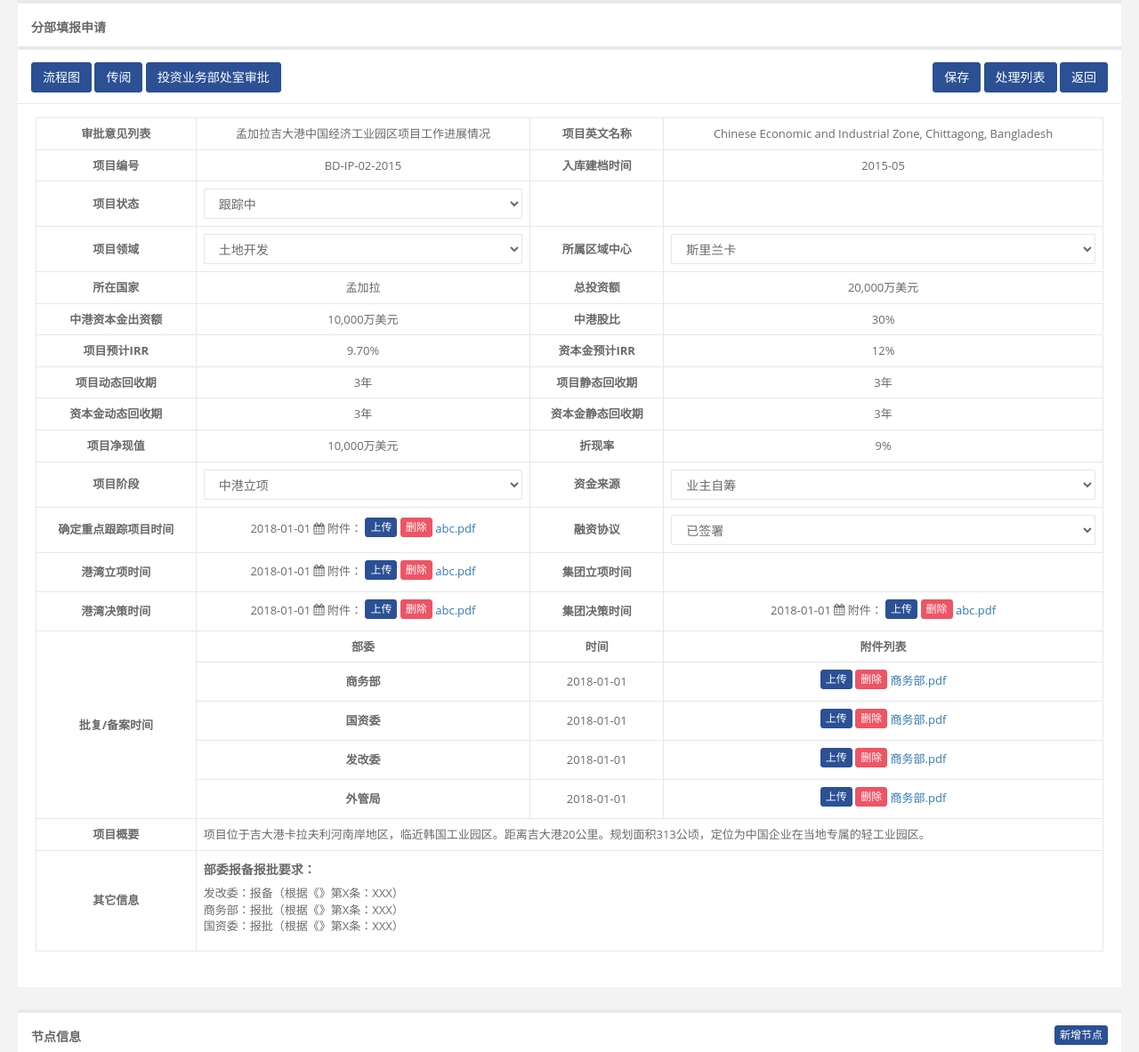
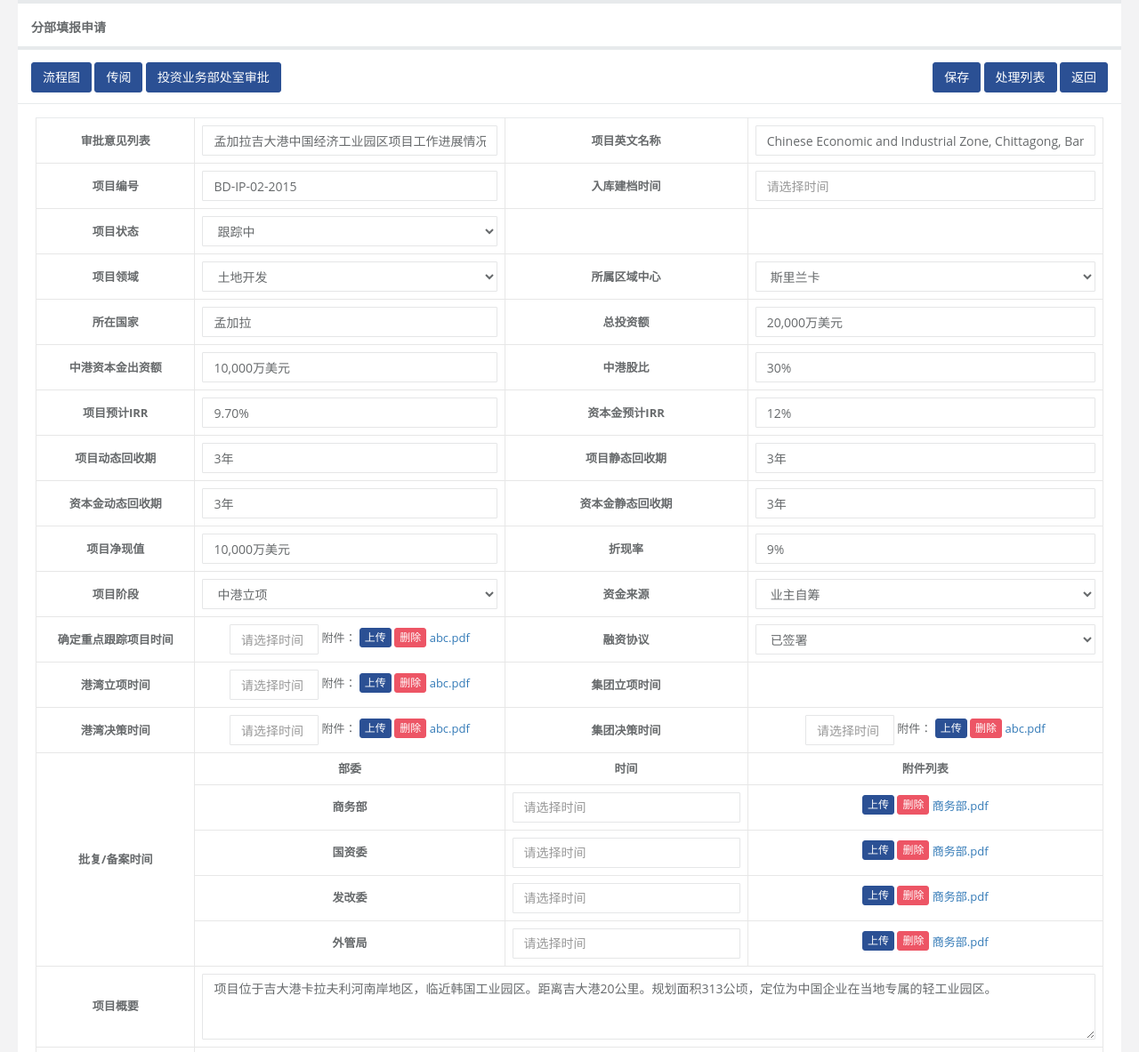
Before and after one commit to zorrolei/hec2, a plain HTML site: page project-add.html in a window 1280 px wide. Shown: the top 1183 px of the page at 89% size. Drawn offline with Linux system fonts and the light colour scheme; a script that the page names is missing.

Commit message:
新增项目页面，所有内容改为可修改

```diff
--- a/project-add.html
+++ b/project-add.html
@@ -46,15 +46,17 @@
                         <table class="table table-hover table-bordered text-center">
                             <tr>
                                 <td><strong>审批意见列表</strong></td>
-                                <td>孟加拉吉大港中国经济工业园区项目工作进展情况</td>
+                                <td>
+                                    <input type="text" class="form-control" value="孟加拉吉大港中国经济工业园区项目工作进展情况"></td>
                                 <td><strong>项目英文名称</strong></td>
-                                <td>Chinese Economic and Industrial Zone, Chittagong, Bangladesh</td>
+                                <td>
+                                    <input type="text" class="form-control" value="Chinese Economic and Industrial Zone, Chittagong, Bangladesh"></td></td>
                             </tr>
                             <tr>
                                 <td><strong>项目编号</strong></td>
-                                <td>BD-IP-02-2015</td>
+                                <td><input type="text" class="form-control" value="BD-IP-02-2015"></td>
                                 <td><strong>入库建档时间</strong></td>
-                                <td>2015-05</td>
+                                <td><input type="text" class="form-control datetimepicker2" placeholder="请选择时间"></td>
                             </tr>
                             <tr>
                                 <td><strong>项目状态</strong></td>
@@ -88,39 +90,63 @@
                             </tr>
                             <tr>
                                 <td><strong>所在国家</strong></td>
-                                <td>孟加拉</td>
+                                <td>
+                                    <input type="text" class="form-control" value="孟加拉">
+                                </td>
                                 <td><strong>总投资额</strong></td>
-                                <td>20,000万美元</td>
+                                <td>
+                                    <input type="text" class="form-control" value="20,000万美元">
+                                </td>
                             </tr>
                             <tr>
                                 <td><strong>中港资本金出资额</strong></td>
-                                <td>10,000万美元</td>
+                                <td>
+                                    <input type="text" class="form-control" value="10,000万美元">
+                                </td>
                                 <td><strong>中港股比</strong></td>
-                                <td>30%</td>
+                                <td>
+                                    <input type="text" class="form-control" value="30%">
+                                </td>
                             </tr>
                             <tr>
                                 <td><strong>项目预计IRR</strong></td>
-                                <td>9.70%</td>
+                                <td>
+                                    <input type="text" class="form-control" value="9.70%">
+                                </td>
                                 <td><strong>资本金预计IRR</strong></td>
-                                <td>12%</td>
+                                <td>
+                                    <input type="text" class="form-control" value="12%">
+                                </td>
                             </tr>
                             <tr>
                                 <td><strong>项目动态回收期</strong></td>
-                                <td>3年</td>
+                                <td>
+                                    <input type="text" class="form-control" value="3年">
+                                </td>
                                 <td><strong>项目静态回收期</strong></td>
-                                <td>3年</td>
+                                <td>
+                                    <input type="text" class="form-control" value="3年">
+                                    </td>
                             </tr>
                             <tr>
                                 <td><strong>资本金动态回收期</strong></td>
-                                <td>3年</td>
+                                <td>
+                                    <input type="text" class="form-control" value="3年">
+                                </td>
                                 <td><strong>资本金静态回收期</strong></td>
-                                <td>3年</td>
+                                <td>
+                                    <input type="text" class="form-control" value="3年">
+                                </td>
                             </tr>
                             <tr>
                                 <td><strong>项目净现值</strong></td>
-                                <td>10,000万美元</td>
+                                <td>
+                                    <input type="text" class="form-control" value="10,000万美元">
+                                </td>
                                 <td><strong>折现率</strong></td>
-                                <td>9%</td>
+                                <td>
+                                    <input type="text" class="form-control" value="9%">
+                                </td>
                             </tr>
                             <tr>
                                 <td><strong>项目阶段</strong></td>
@@ -166,11 +192,12 @@
                             </tr>
                             <tr>
                                 <td><strong>确定重点跟踪项目时间</strong></td>
-                                <td>
-                                    2018-01-01
-                                    <i class="fa fa-calendar"></i>
+                                <td class="form-inline">
+                                    <input type="text" class="form-control datetimepicker2" style="width: 100px;" placeholder="请选择时间">
                                     附件：
-                                    <button class="btn btn-primary btn-xs">上传</button>
+                                    <button class="btn btn-primary btn-xs" type="button" onclick="$('input[id=lefile]').click();">上传</button>
+                                    <input id="lefile" type="file" style="display:none">
+
                                     <button class="btn btn-danger btn-xs">删除</button>
                                     <a href="#">abc.pdf</a>
                                 </td>
@@ -187,11 +214,12 @@
                             </tr>
                             <tr>
                                 <td><strong>港湾立项时间</strong></td>
-                                <td>
-                                    2018-01-01
-                                    <i class="fa fa-calendar"></i>
+                                <td class="form-inline">
+                                    <input type="text" class="form-control datetimepicker2" style="width: 100px;" placeholder="请选择时间">
                                     附件：
-                                    <button class="btn btn-primary btn-xs">上传</button>
+                                    <button class="btn btn-primary btn-xs" type="button" onclick="$('input[id=lefile2]').click();">上传</button>
+                                    <input id="lefile2" type="file" style="display:none">
+
                                     <button class="btn btn-danger btn-xs">删除</button>
                                     <a href="#">abc.pdf</a>
                                 </td>
@@ -200,20 +228,22 @@
                             </tr>
                             <tr>
                                 <td><strong>港湾决策时间</strong></td>
-                                <td>
-                                    2018-01-01
-                                    <i class="fa fa-calendar"></i>
+                                <td class="form-inline">
+                                    <input type="text" class="form-control datetimepicker2" style="width: 100px;" placeholder="请选择时间">
                                     附件：
-                                    <button class="btn btn-primary btn-xs">上传</button>
+                                    <button class="btn btn-primary btn-xs" type="button" onclick="$('input[id=lefile3]').click();">上传</button>
+                                    <input id="lefile3" type="file" style="display:none">
+
                                     <button class="btn btn-danger btn-xs">删除</button>
                                     <a href="#">abc.pdf</a>
                                 </td>
                                 <td><strong>集团决策时间</strong></td>
-                                <td>
-                                    2018-01-01
-                                    <i class="fa fa-calendar"></i>
+                                <td class="form-inline">
+                                    <input type="text" class="form-control datetimepicker2" style="width: 100px;" placeholder="请选择时间">
                                     附件：
-                                    <button class="btn btn-primary btn-xs">上传</button>
+                                    <button class="btn btn-primary btn-xs" type="button" onclick="$('input[id=lefile4]').click();">上传</button>
+                                    <input id="lefile4" type="file" style="display:none">
+
                                     <button class="btn btn-danger btn-xs">删除</button>
                                     <a href="#">abc.pdf</a>
                                 </td>
@@ -226,51 +256,58 @@
                             </tr>
                             <tr>
                                 <td><strong>商务部</strong></td>
-                                <td>2018-01-01</td>
+                                <td><input type="text" class="form-control datetimepicker2" placeholder="请选择时间"></td>
                                 <td>
-                                    <button class="btn btn-primary btn-xs">上传</button>
+                                    <button class="btn btn-primary btn-xs" type="button" onclick="$('input[id=lefile5]').click();">上传</button>
+                                    <input id="lefile5" type="file" style="display:none">
+
                                     <button class="btn btn-danger btn-xs">删除</button>
                                     <a href="#">商务部.pdf</a>
                                 </td>
                             </tr>
                             <tr>
                                 <td><strong>国资委</strong></td>
-                                <td>2018-01-01</td>
+                                <td><input type="text" class="form-control datetimepicker2" placeholder="请选择时间"></td>
                                 <td>
-                                    <button class="btn btn-primary btn-xs">上传</button>
+                                    <button class="btn btn-primary btn-xs" type="button" onclick="$('input[id=lefile6]').click();">上传</button>
+                                    <input id="lefile6" type="file" style="display:none">
+
                                     <button class="btn btn-danger btn-xs">删除</button>
                                     <a href="#">商务部.pdf</a>
                                 </td>
                             </tr>
                             <tr>
                                 <td><strong>发改委</strong></td>
-                                <td>2018-01-01</td>
+                                <td><input type="text" class="form-control datetimepicker2" placeholder="请选择时间"></td>
                                 <td>
-                                    <button class="btn btn-primary btn-xs">上传</button>
+                                    <button class="btn btn-primary btn-xs" type="button" onclick="$('input[id=lefile7]').click();">上传</button>
+                                    <input id="lefile7" type="file" style="display:none">
+
                                     <button class="btn btn-danger btn-xs">删除</button>
                                     <a href="#">商务部.pdf</a>
                                 </td>
                             </tr>
                             <tr>
                                 <td><strong>外管局</strong></td>
-                                <td>2018-01-01</td>
+                                <td><input type="text" class="form-control datetimepicker2" placeholder="请选择时间"></td>
                                 <td>
-                                    <button class="btn btn-primary btn-xs">上传</button>
+                                    <button class="btn btn-primary btn-xs" type="button" onclick="$('input[id=lefile8]').click();">上传</button>
+                                    <input id="lefile8" type="file" style="display:none">
+
                                     <button class="btn btn-danger btn-xs">删除</button>
                                     <a href="#">商务部.pdf</a>
                                 </td>
                             </tr>
                             <tr>
                                 <td><strong>项目概要</strong></td>
-                                <td colspan="3" class="text-left">项目位于吉大港卡拉夫利河南岸地区，临近韩国工业园区。距离吉大港20公里。规划面积313公顷，定位为中国企业在当地专属的轻工业园区。</td>
+                                <td colspan="3" class="text-left">
+                                    <textarea class="form-control" rows="3">项目位于吉大港卡拉夫利河南岸地区，临近韩国工业园区。距离吉大港20公里。规划面积313公顷，定位为中国企业在当地专属的轻工业园区。</textarea></td>
                             </tr>
                             <tr>
                                 <td><strong>其它信息</strong></td>
                                 <td colspan="3" class="text-left">
-                                    <h4>部委报备报批要求：</h4>
-                                    <p>发改委：报备（根据《》第X条：XXX）<br>
-                                        商务部：报批（根据《》第X条：XXX）<br>
-                                        国资委：报批（根据《》第X条：XXX）</p>
+                                    <textarea class="form-control" rows="3">发改委：报备（根据《》第X条：XXX）商务部：报批（根据《》第X条：XXX）国资委：报批（根据《》第X条：XXX）
+                                    </textarea>
                                 </td>
                             </tr>
                         </table>
@@ -346,13 +383,22 @@
     <script src="js/content.js?v=1.0.0"></script>
     <script src="js/contabs-sub.js"></script>
     <script src="js/plugins/layer/layer.min.js"></script>
+
+    <!-- Data picker -->
+    <script src="js/plugins/datetimepicker/datetimepicker.min.js"></script>
+    <script type="text/javascript" src="js/plugins/datetimepicker/datetimepicker.zh-CN.js" charset="UTF-8"></script>
     <script>
         $(document).ready(function () {
             $('.save-btn').click(function () {
                 layer.msg('保存成功');
             })
-
-
+            $('.datetimepicker2').datetimepicker({
+                format: 'yyyy-mm-dd',
+                autoclose:true,
+                todayBtn:'linked',
+                language:'zh-CN',
+                minView:2
+            })
         });
     </script>
 
```
